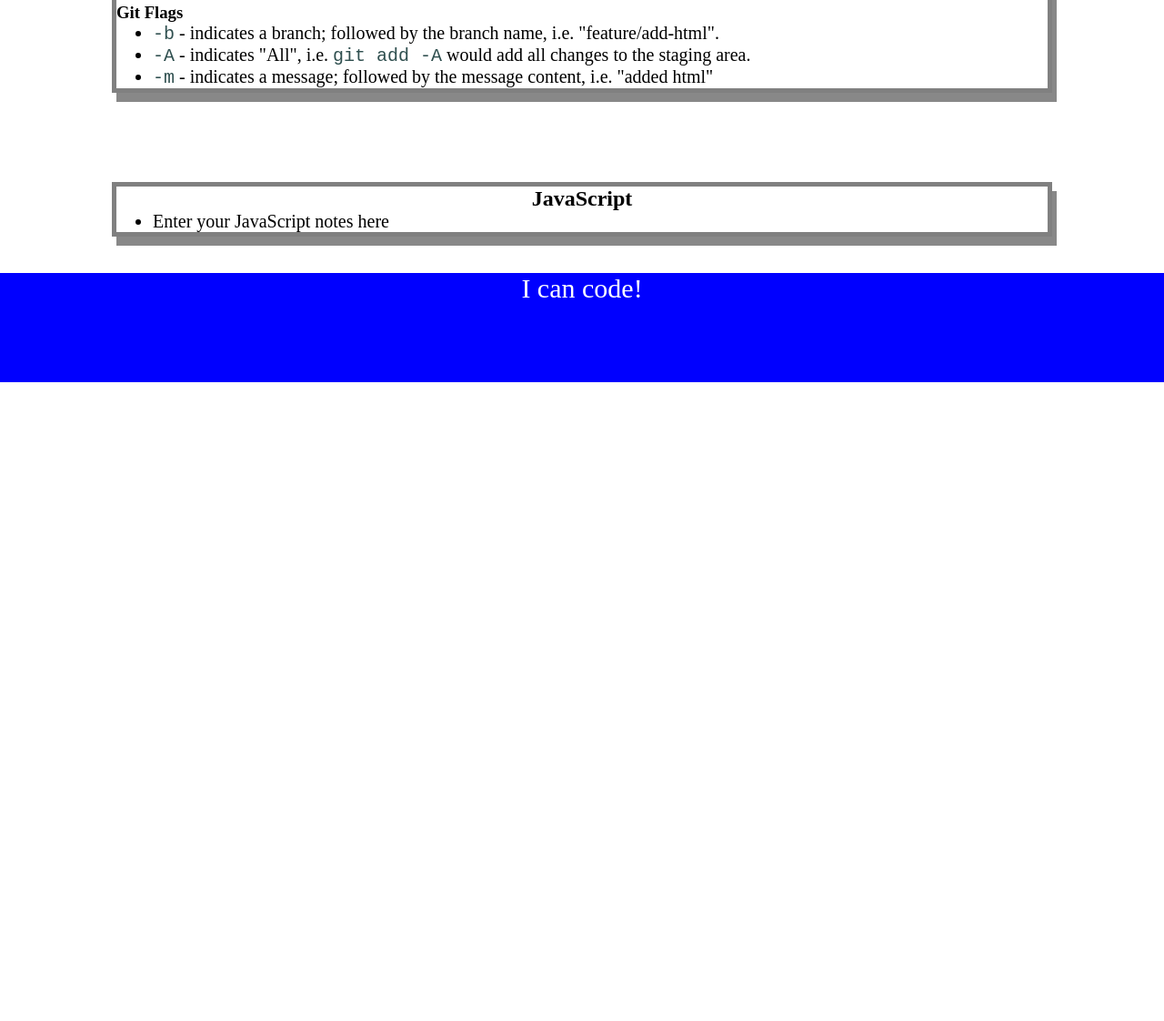
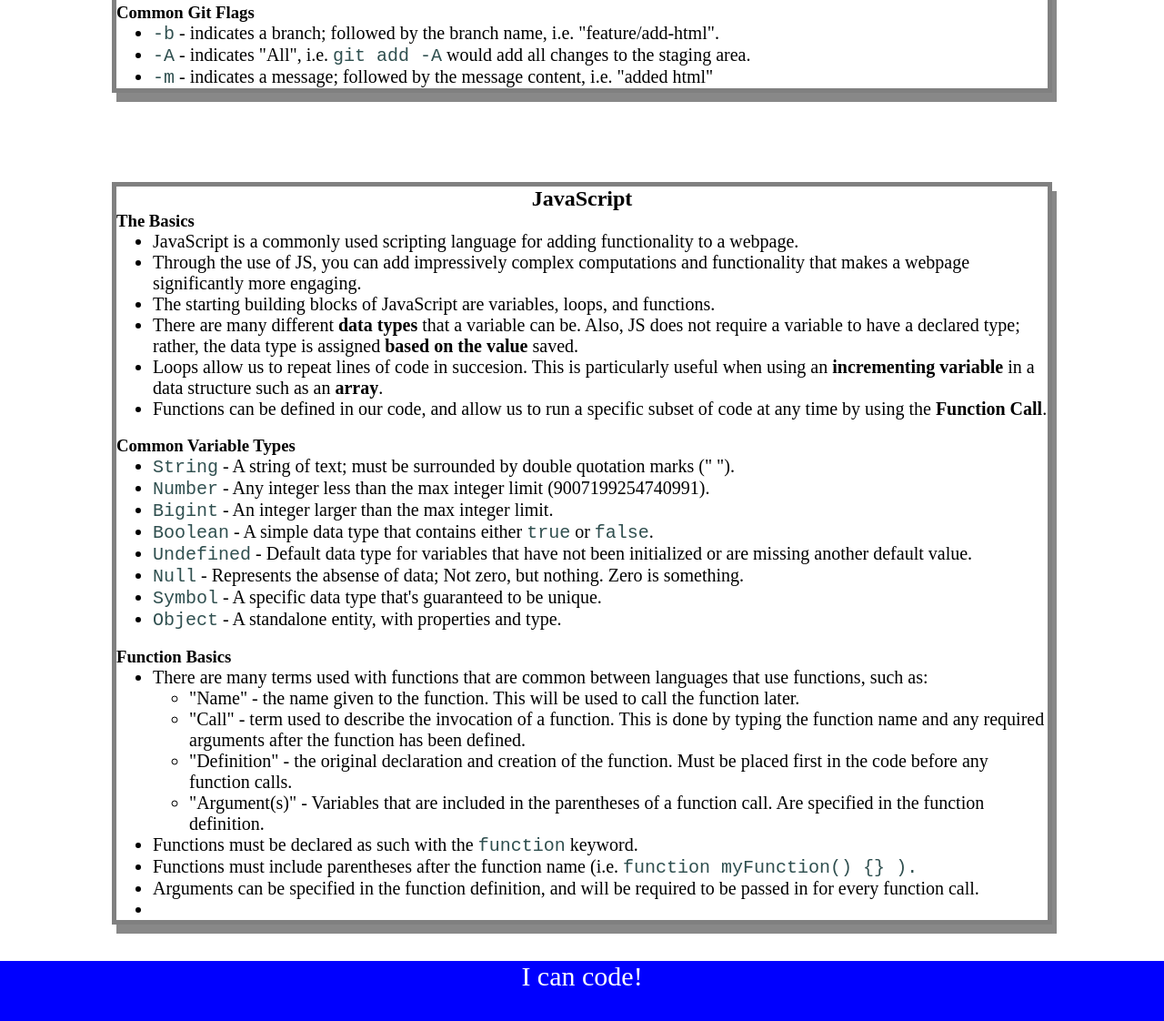
Before and after one commit to eeast/bootcamp-prework-study-guide, a plain HTML site: page index.html in a window 1280 px wide. Shown: the part 2188-3310 px from the top of the page at 91% size. Before the commit the page ends 2608 px from the top, so only its background shows below. Drawn offline with Linux system fonts and the light colour scheme.

Commit message:
Added additional detail in the html for the JavaScript topic.

```diff
--- a/index.html
+++ b/index.html
@@ -71,13 +71,13 @@
         <h2>CSS</h2>
         <h3>The Basics</h3>
         <ul>
+          <li>CSS (Cascading Style Sheet) is a common way to add color, structure, and other formatting to a webpage.</li>
           <li>There are three ways to style a webpage using CSS: inline CSS, internal CSS style sheet, and external CSS style sheet.</li>
           <li>CSS contains two main parts: the Selector, and the Declarations. The Declaration contains two parts: the Property, and the Value. (<code>sel {property: value;}</code>)</li>
           <li>External CSS style sheets are the preferred way for adding CSS to a webpage. This allows for "Separation of Concerns", or limiting each file to one aspect of the webpage.</li>
-          <li></li>
         </ul>
         <br>
-        <h3>CSS Properties</h3>
+        <h3>Common CSS Properties</h3>
         <ul>
           <li><code>color:</code> - changes the color of the selected item. Accepts words of common colors, such as "<code>blue</code>".</li>
           <li><code>margin:</code> - indicates how much space we want around the <strong>outside</strong> of an element.</li>
@@ -98,7 +98,7 @@
           <li>It is important to pull often from the Git source to ensure any changes made to the main branch are reflected in your working branch.</li>
         </ul>
         <br>
-        <h3>Git Commands</h3>
+        <h3>Common Git Commands</h3>
         <ul>
           <li><code>git status</code> - returns the current working branch and any changes reflected on the local machine.</li>
           <li><code>git checkout -b [branch-name]</code> - moves the current working branch to a new branch.</li>
@@ -108,7 +108,7 @@
           <li><code>git push origin [branch-name]</code> - pushes changes from the local machine to the branch on the repository.</li>
         </ul>
         <br>
-        <h3>Git Flags</h3>
+        <h3>Common Git Flags</h3>
         <ul>
           <li><code>-b</code> - indicates a branch; followed by the branch name, i.e. "feature/add-html".</li>
           <li><code>-A</code> - indicates "All", i.e. <code>git add -A</code> would add all changes to the staging area.</li>
@@ -120,8 +120,42 @@
 
       <section class="card" id="javascript-section">
         <h2>JavaScript</h2>
+        <h3>The Basics</h3>
         <ul>
-          <li>Enter your JavaScript notes here</li>
+          <li>JavaScript is a commonly used scripting language for adding functionality to a webpage.</li>
+          <li>Through the use of JS, you can add impressively complex computations and functionality that makes a webpage significantly more engaging.</li>
+          <li>The starting building blocks of JavaScript are variables, loops, and functions.</li>
+          <li>There are many different <strong>data types</strong> that a variable can be. Also, JS does not require a variable to have a declared type; rather, the data type is assigned <strong>based on the value</strong> saved.</li>
+          <li>Loops allow us to repeat lines of code in succesion. This is particularly useful when using an <strong>incrementing variable</strong> in a data structure such as an <strong>array</strong>.</li>
+          <li>Functions can be defined in our code, and allow us to run a specific subset of code at any time by using the <strong>Function Call</strong>.</li>
+        </ul>
+        <br>
+        <h3>Common Variable Types</h3>
+        <ul>
+          <li><code>String</code> - A string of text; must be surrounded by double quotation marks (" ").</li>
+          <li><code>Number</code> - Any integer less than the max integer limit (9007199254740991).</li>
+          <li><code>Bigint</code> - An integer larger than the max integer limit.</li>
+          <li><code>Boolean</code> - A simple data type that contains either <code>true</code> or <code>false</code>.</li>
+          <li><code>Undefined</code> - Default data type for variables that have not been initialized or are missing another default value.</li>
+          <li><code>Null</code> - Represents the absense of data; Not zero, but nothing. Zero is something.</li>
+          <li><code>Symbol</code> - A specific data type that's guaranteed to be unique.</li>
+          <li><code>Object</code> - A standalone entity, with properties and type.</li>
+        </ul>
+        <br>
+        <h3>Function Basics</h3>
+        <ul>
+          <li>There are many terms used with functions that are common between languages that use functions, such as:
+            <ul>
+              <li>"Name" - the name given to the function. This will be used to call the function later.</li>
+              <li>"Call" - term used to describe the invocation of a function. This is done by typing the function name and any required arguments after the function has been defined.</li>
+              <li>"Definition" - the original declaration and creation of the function. Must be placed first in the code before any function calls.</li>
+              <li>"Argument(s)" - Variables that are included in the parentheses of a function call. Are specified in the function definition.</li>
+            </ul>
+          </li>
+          <li>Functions must be declared as such with the <code>function</code> keyword.</li>
+          <li>Functions must include parentheses after the function name (i.e. <code>function myFunction() {} ).</code></li>
+          <li>Arguments can be specified in the function definition, and will be required to be passed in for every function call.</li>
+          <li></li>
         </ul>
       </section>
 
```
